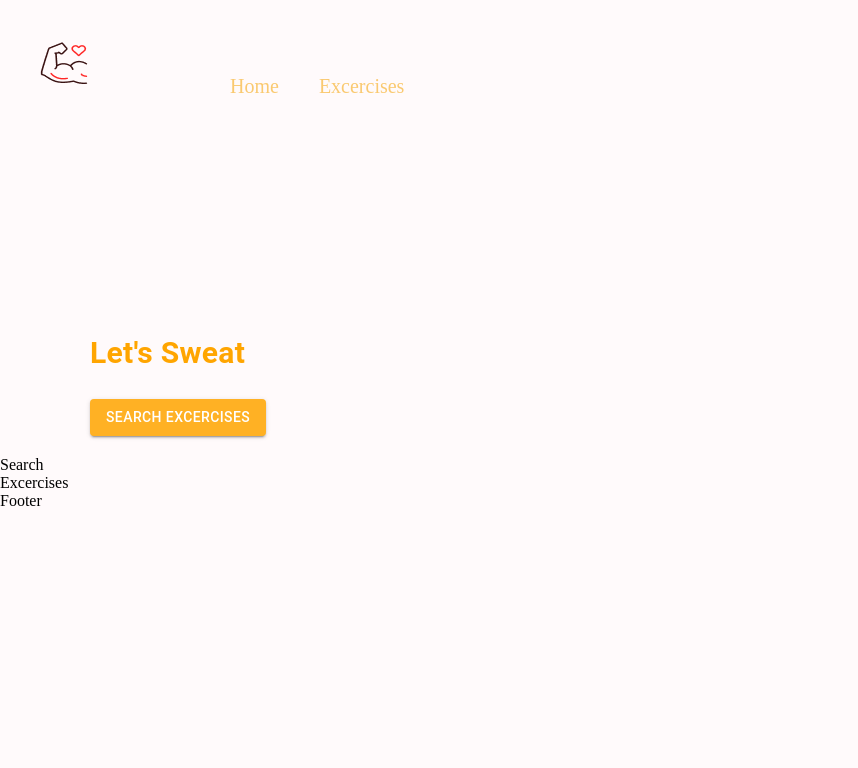
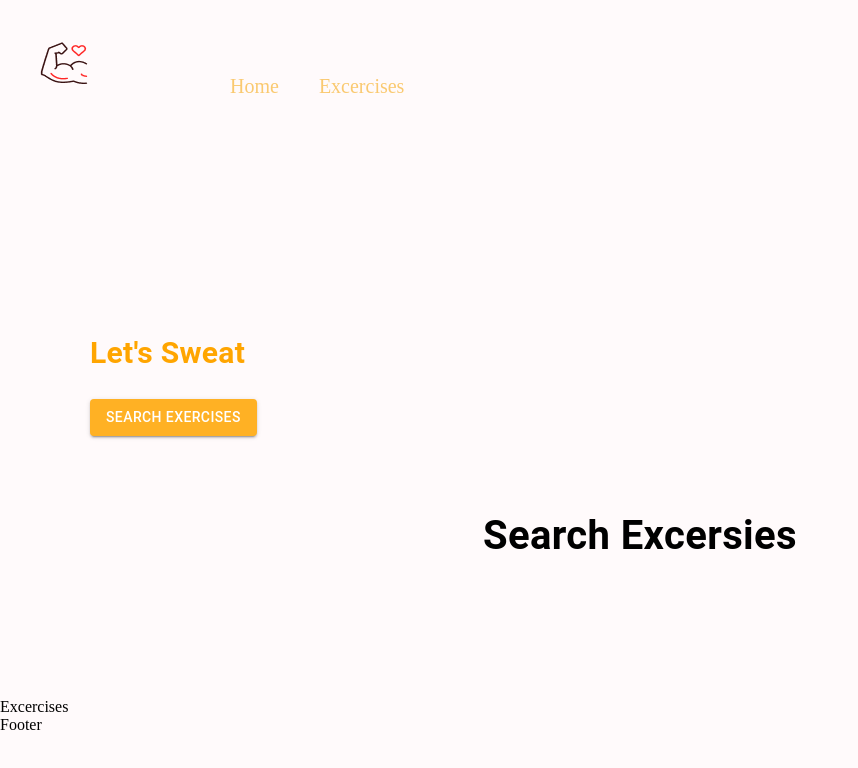
Before and after one commit to KESHAVBERG/fitness-app-react, a React (Create React App) app: page / in a window 1280 px wide. Shown: the top 768 px of the page, without its empty margins (0-858 px from the left). Built offline with nearby package versions, Linux system fonts and the light colour scheme.

Commit message:
working on search

```diff
--- a/src/componets/Banner.jsx
+++ b/src/componets/Banner.jsx
@@ -30,8 +30,8 @@ const Banner = () => {
             </Typography>
 
             <ThemeProvider theme={theme}>
-                <Button color="neutral" variant="contained" href='#excercises'>
-                    Search Excercises
+                <Button color="neutral" variant="contained" href='#exercises'>
+                    Search Exercises
                 </Button>
             </ThemeProvider>
         </Box>
--- a/src/componets/Navbar.jsx
+++ b/src/componets/Navbar.jsx
@@ -33,7 +33,7 @@ const Navbar = () => {
         <Link to='/' style={{
           textDecoration: 'none', color: '#FAC970'
         }}>Home</Link>
-        <a href="#excercies" style={{
+        <a href="#exercises" style={{
           textDecoration: 'none', color: '#FAC970'
         }}>Excercises</a>
       </Stack>
--- a/src/componets/Search.jsx
+++ b/src/componets/Search.jsx
@@ -1,7 +1,18 @@
-import React from 'react'
+import React, {useEffect, useState} from 'react';
+import { Box, Typography, Button, Stack, TextField } from '@mui/material';
 
 export const Search = () => {
   return (
-    <div>Search</div>
+    <Stack alignItems="center" mt="30px" justifyContent = "center" p="20px">
+
+      <Typography fontWeight={700} sx={{
+        fontSize:{lg:"40px", xs:"30px"}}} mb="40px" textAlign="center">
+        Search Excersies
+      </Typography>
+      <Box position="relative" mb="72px">
+
+      </Box>
+
+      </Stack>
   )
 }
```
